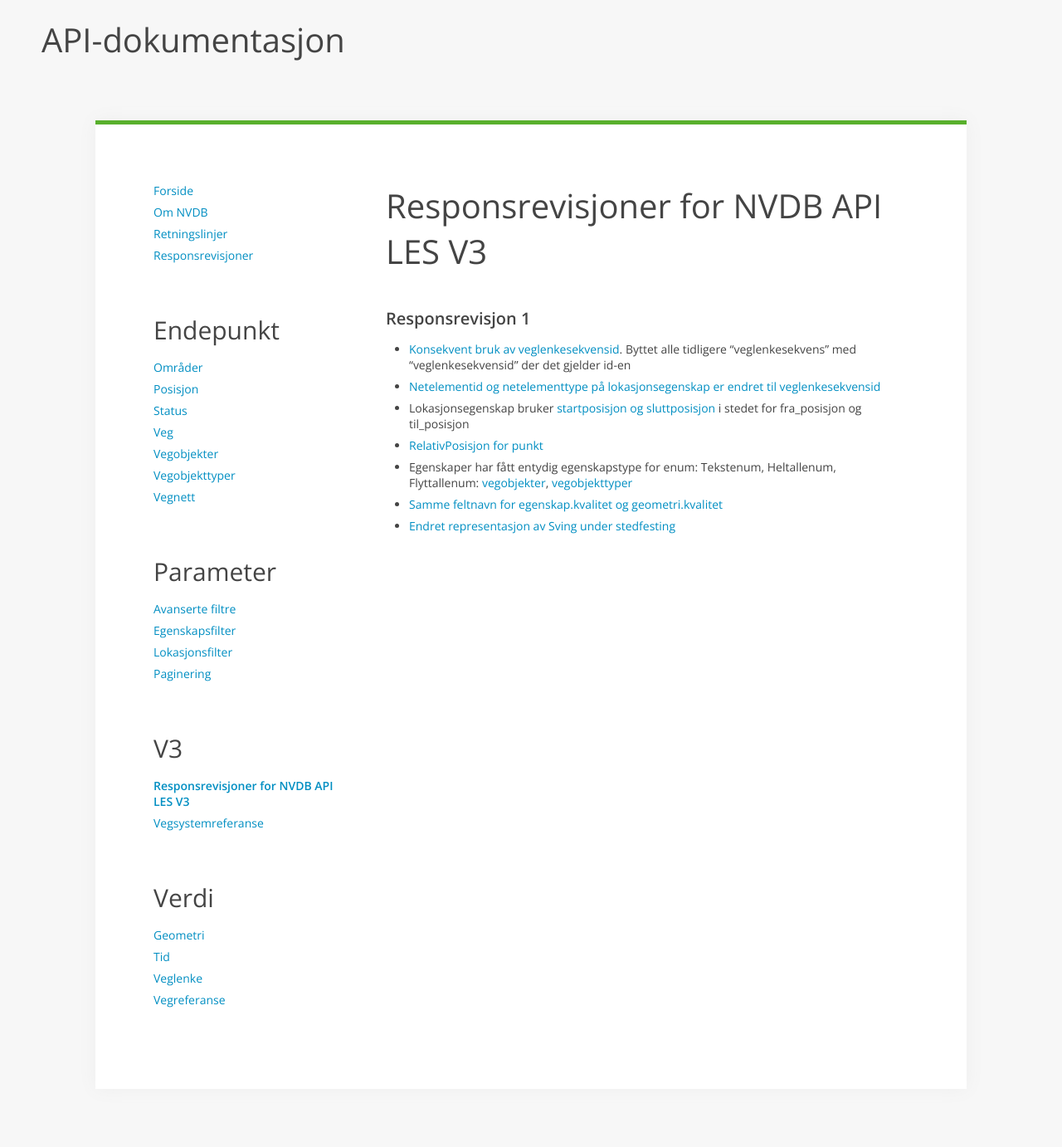
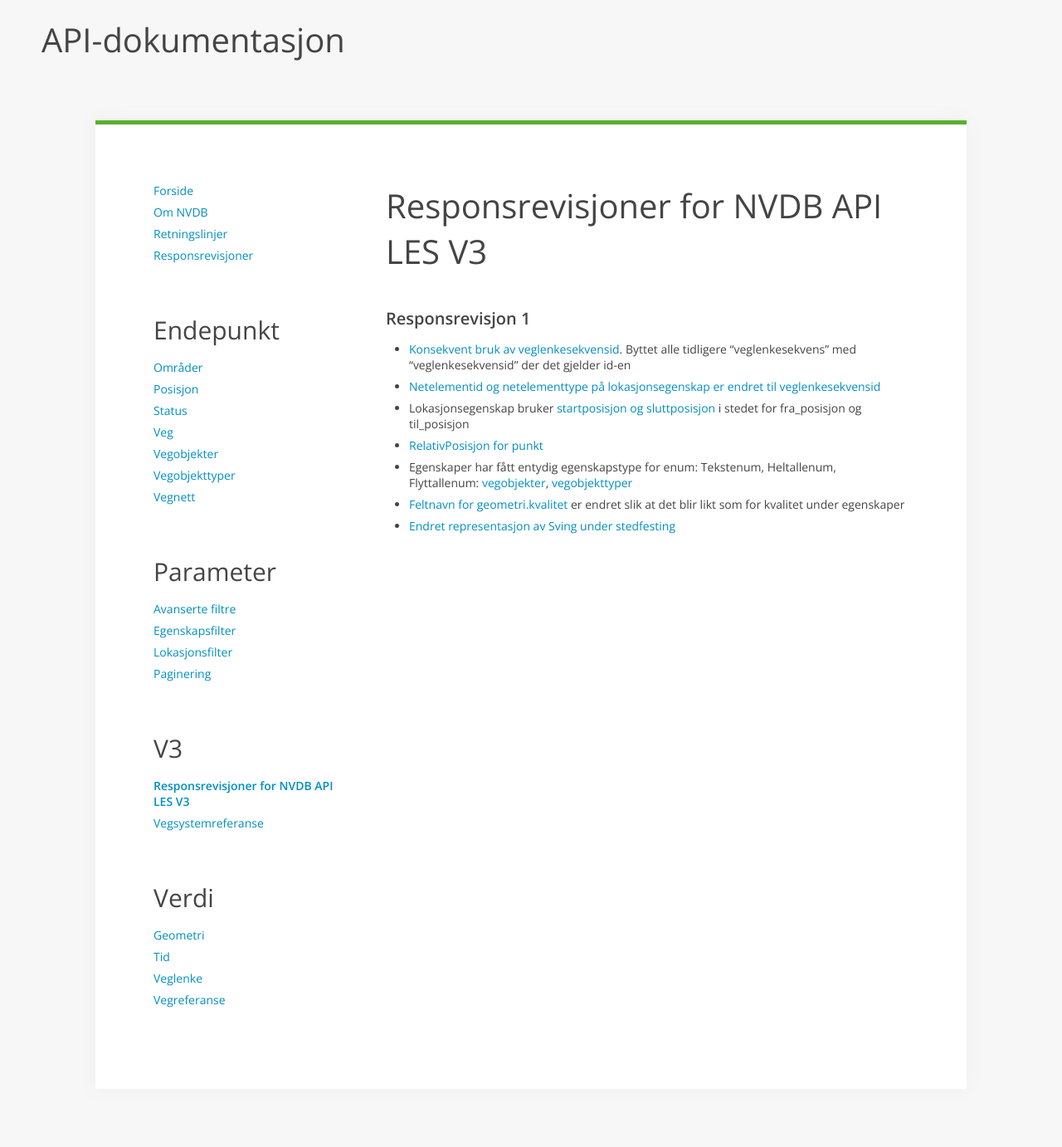
Before and after one commit to nvdb-vegdata/apidokumentasjon, a Jekyll site: the page built from v3/responsrevisjoner.md, in a window 1280 px wide. Shown: the whole page at 83% size. Built offline with Jekyll 4.4.1, drawn with Linux system fonts in a browser that asks for light colours; our own code applies the rules of GitHub Pages for plain Markdown files.

Commit message:
Update responsrevisjoner.md

```diff
--- a/v3/responsrevisjoner.md
+++ b/v3/responsrevisjoner.md
@@ -7,5 +7,5 @@
 * Lokasjonsegenskap bruker [startposisjon og sluttposisjon](https://github.com/nvdb-vegdata/nvdb-api-client/commit/3765e42a30728fb4efc023c2f72472a046ec20a2#diff-b5f334c16ceccbb3987030524a0e828cR43) i stedet for fra_posisjon og til_posisjon
 * [RelativPosisjon for punkt](https://github.com/nvdb-vegdata/nvdb-api-client/commit/bb4ecee0d488d8cc5f945521a7b1abc45c790709#diff-eab00036a45a9bd9e5ae0f6ef8892c77R22)
 * Egenskaper har fått entydig egenskapstype for enum: Tekstenum, Heltallenum, Flyttallenum: [vegobjekter](https://github.com/nvdb-vegdata/nvdb-api-client/commit/60f0225bfd11c6e1887519f8b35d60b91e2f6e8d#diff-5411560551c353f26c91708d93e16413R19), [vegobjekttyper](https://github.com/nvdb-vegdata/nvdb-api-client/commit/df988953cf19d42ec69d45ff19c0f6f98340b6a8)
-* [Samme feltnavn for egenskap.kvalitet og geometri.kvalitet](https://github.com/nvdb-vegdata/nvdb-api-client/commit/6330a7f9a05864831d12619a96220187f850ee42#diff-6f9ed187bf7b5d1c57ca059ef52bc580R167)
+* [Feltnavn for geometri.kvalitet](https://github.com/nvdb-vegdata/nvdb-api-client/commit/6330a7f9a05864831d12619a96220187f850ee42#diff-6f9ed187bf7b5d1c57ca059ef52bc580R96) er endret slik at det blir likt som for kvalitet under egenskaper
 * [Endret representasjon av Sving under stedfesting](https://github.com/nvdb-vegdata/nvdb-api-client/compare/d327b3617a5ed456cb0e26434fa4b67eb7fa22fb...e6efd1f4224b9847cb383dc440881921bdc0cfb0#diff-968a6ef945827879a8ff8aa78c06a7d9R1)
```
